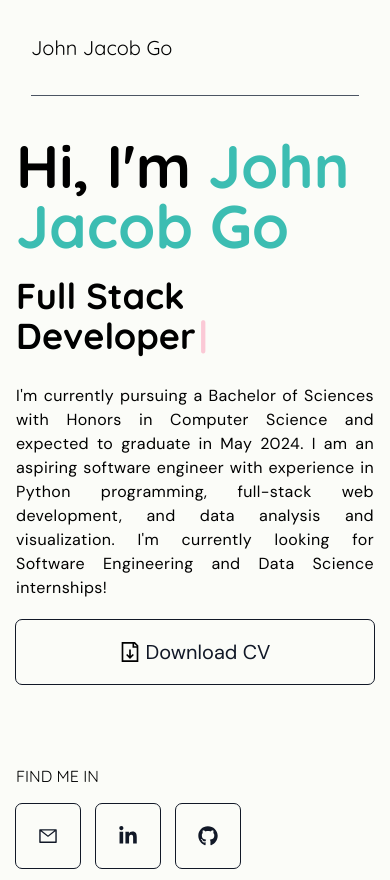
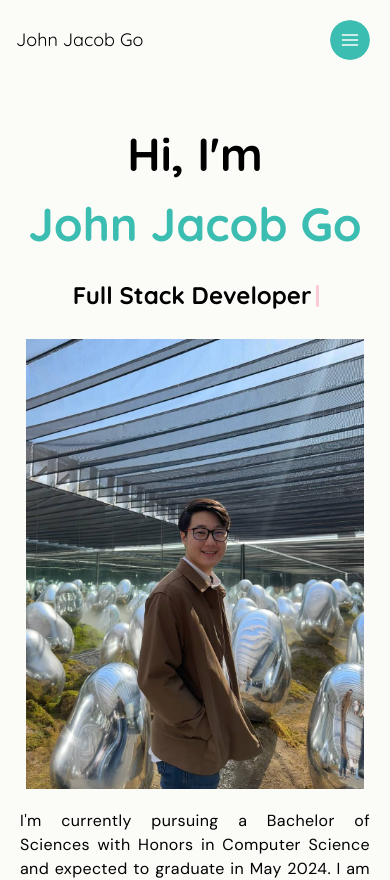
Before and after one commit to gojohnjacob/Portfolio-Website, a React (Create React App) app: page / in a window 390 px wide. Shown: the top 880 px of the page. Built offline with nearby package versions, Linux system fonts and the light colour scheme.

Commit message:
responsiveness improvements

```diff
--- a/src/App.jsx
+++ b/src/App.jsx
@@ -8,9 +8,9 @@ import Contact from './components/contact/Contact';
 
 function App() {
   return (
-    <div className="w-full h-auto bg-bodyColor text-black px-4">
+    <div className="w-full h-auto mx-auto bg-bodyColor text-black px-4">
       <Navbar />
-      <div className="max-w-screen-xl mx-auto">
+      <div className="max-w-screen-xl mx-auto px-1">
         <Banner />
         <About />
         {/* <Featured /> */}
--- a/src/components/banner/Banner.jsx
+++ b/src/components/banner/Banner.jsx
@@ -18,12 +18,16 @@ const Banner = () => {
         id="home"
         className="w-full pt-10 pb-20 flex flex-col gap-10 xl:gap-0 lgl:flex-row items-center border-b-[1px] font-titleFont border-b-black"
     >
-        <div className="w-full h-full lgl:w-1/2 flex flex-col gap-20">
-            <div className="flex flex-col gap-5">
-                    <h1 className="text-6xl font-bold text-black">
-                        Hi, I'm <span className="text-designColor capitalize">John Jacob Go</span>
-                    </h1>
-                    <h2 className="text-4xl font-bold text-black mb-2">
+        <div className="w-full h-full lgl:w-1/2 flex flex-col gap-10 lg:gap-20">
+            <div className="flex flex-col text-center lgl:text-left gap-5">
+                    <div>
+                        <h1 className="text-[2.9rem] md:text-6xl text-center lgl:text-left font-bold text-black">
+                            Hi, I'm <span className="hidden md:inline text-designColor capitalize">John Jacob Go</span>
+                        </h1>
+                        <span className="text-[2.9rem] font-bold text-black md:hidden text-designColor capitalize">John Jacob Go</span>
+                    </div>
+
+                    <h2 className="text-2xl md:text-4xl font-bold text-black mb-2">
                         <span>{text}</span>
                         <Cursor
                         cursorBlinking="false"
@@ -31,12 +35,19 @@ const Banner = () => {
                         cursorColor="#ff014f"
                         />
                     </h2>
+                    <div className="w-full lgl:hidden">
+                        <img
+                            className="w-[300] h-[450px] z-10 mx-auto"
+                            src={bannerImg}
+                            alt="bannerImg"
+                        />
+                    </div>
                     <p className="text-base text-justify font-bodyFont leading-6 tracking-wide">
                     I'm currently pursuing a Bachelor of Sciences with Honors in Computer Science and expected to graduate in May 2024.
                     I am an aspiring software engineer with experience in Python programming, full-stack web development,
                     and data analysis and visualization. I'm currently looking for Software Engineering and Data Science internships!
                     </p>
-                <a href="resume.pdf" download className="h-16 w-auto outline outline-1 bg-transparent bg-opacity-25 text-gray-900 text-xl inline-flex items-center justify-center rounded-md hover:bg-opacity-40 hover:-translate-y-1 transition-all hover:text-designColor cursor-pointer duration-300;">
+                <a href="resume.pdf" download className="h-16 items-stretch w-auto outline outline-1 bg-transparent bg-opacity-25 text-gray-900 text-xl inline-flex items-center justify-center rounded-md hover:bg-opacity-40 hover:-translate-y-1 transition-all hover:text-designColor cursor-pointer duration-300;">
                         <div className="flex flex-row gap-1.5 items-center justify-center text-md font-bodyFont">
                             <GrDocumentDownload />
                             <p>Download CV</p>
@@ -49,7 +60,7 @@ const Banner = () => {
                 <div className="flex flex-col">
                     <div className="mb-4">
                         <h2 className="text-base uppercase font-titleFont mb-4">
-                        Find me in
+                        Find me on
                         </h2>
                         <div className="flex gap-4">
                             <a href="mailto:johnjacobgo@gmail.com" className="bannerIcon">
@@ -86,7 +97,7 @@ const Banner = () => {
             </div>
         </div>
 
-        <div className="w-full lgl:w-1/2 flex justify-center items-center relative">
+        <div className="w-full hidden lgl:block lgl:w-1/2 flex justify-center items-center relative">
             <img
                 className="w-[300px] h-[400px] lgl:w-[500px] lgl:h-[680px] z-10 ml-auto"
                 src={bannerImg}
--- a/src/components/navbar/Navbar.jsx
+++ b/src/components/navbar/Navbar.jsx
@@ -1,10 +1,14 @@
 import { Link } from "react-scroll";
 import { navLinksData } from '../../constants';
+import { FiMenu } from "react-icons/fi";
+import { MdClose } from "react-icons/md";
+import { useState } from "react";
 
 const Navbar = () => {
+    const [showMenu, setShowMenu] = useState(false)
   return (
-    <div className="w-11/12 h-24 sticky top-0 z-50 bg-bodyColor mx-auto flex justify-between items-center font-titleFont border-b-[1px] border-b-gray-600">
-      <div className="text-xl">
+    <div className="w-full h-20 lg:h-24 sticky top-0 z-50 bg-transparent lg:bg-bodyColor mx-0 lg:mx-auto flex justify-between items-center font-titleFont lg:border-b-[1px] lg:border-b-black">
+        <div className="text-lg lg:text-xl">
         John Jacob Go
         </div>
         <div className="mr-1">
@@ -28,6 +32,44 @@ const Navbar = () => {
             ))}
         </ul>
         </div>
+        <span
+            onClick={() => setShowMenu(!showMenu)}
+            className={`sticky text-xl mdl:hidden bg-designColor outline outline-1 w-10 h-10 mr-1 inline-flex items-center justify-center rounded-full text-bodyColor cursor-pointer ${showMenu ? "animate-rotateAnimation" : ""}`}
+        >
+            <FiMenu />
+        </span>
+    {showMenu && (
+    <div className="w-full h-auto overflow-scroll absolute top-0 left-0 bg-bodyColor mx-[0] border-b-[1px] border-b-black p-4 scrollbar-hide">
+        <div className="flex flex-col gap-8 py-2 relative">
+        <ul className="flex flex-col items-center pt-10 gap-4">
+            {navLinksData.map((item) => (
+            <li
+                key={item._id}
+                className="text-base font-normal text-black tracking-wide cursor-pointer hover:text-designColor duration-300"
+            >
+                <Link
+                onClick={() => setShowMenu(false)}
+                activeClass="active"
+                to={item.link}
+                spy={true}
+                smooth={true}
+                offset={-70}
+                duration={500}
+                >
+                {item.title}
+                </Link>
+            </li>
+            ))}
+        </ul>
+        <span
+            onClick={() => setShowMenu(false)}
+            className="absolute top-4 right-4 text-black hover:text-designColor duration-300 text-2xl cursor-pointer"
+        >
+            <MdClose />
+        </span>
+        </div>
+    </div>
+    )}
     </div>
   );
 }
--- a/src/components/resume/Education.jsx
+++ b/src/components/resume/Education.jsx
@@ -11,7 +11,7 @@ const Education = () => {
         >
             <div>
                 <div className="flex flex-col gap-4 font-titleFont">
-                    <p className="text-sm text-designColor tracking-[4px]">2010 - 2022</p>
+                    <p className="text-sm text-designColor tracking-[4px]">2007 - Present</p>
                     <h2 className="text-4xl font-bold">Education</h2>
                 </div>
                 <div className="mt-14 w-full h-[1000px] border-l-[6px] border-l-designColor border-opacity-30 flex flex-col gap-10">
@@ -23,7 +23,7 @@ const Education = () => {
 
             <div>
                 <div className="flex flex-col gap-4 font-titleFont">
-                    <p className="text-sm text-designColor tracking-[4px]">2010 - 2022</p>
+                    <p className="text-sm text-designColor tracking-[4px]">2020 - Present</p>
                     <h2 className="text-4xl font-bold">Extracurriculars</h2>
                 </div>
                 <div className="mt-14 w-full h-[1000px] border-l-[6px] border-l-designColor border-opacity-30 flex flex-col gap-10">
--- a/src/components/resume/Experience.jsx
+++ b/src/components/resume/Experience.jsx
@@ -11,7 +11,7 @@ const Experience = () => {
     >
         <div>
             <div className="flex flex-col gap-4 font-titleFont">
-                <p className="text-sm text-designColor tracking-[4px]">2010 - 2022</p>
+                <p className="text-sm text-designColor tracking-[4px]">2022 - Present</p>
                 <h2 className="text-4xl font-bold">Job Experience</h2>
             </div>
             <div className="mt-14 w-full h-[1000px] border-l-[6px] border-l-designColor border-opacity-30 flex flex-col gap-10">
--- a/tailwind.config.js
+++ b/tailwind.config.js
@@ -20,7 +20,17 @@ module.exports = {
       colors: {
         bodyColor: "#fbfcf8",
         designColor: "#3cbdb2",
-      }
+      },
+      keyframes: {
+            rotateAnimation: {
+              'from': {
+                transform: 'rotate(0deg)',
+              },
+              'to': {
+                transform: 'rotate(90deg)',
+              },
+            }
+      },
     },
   },
   plugins: [],
```
Lines whose indentation alone changed are shown as unchanged.
